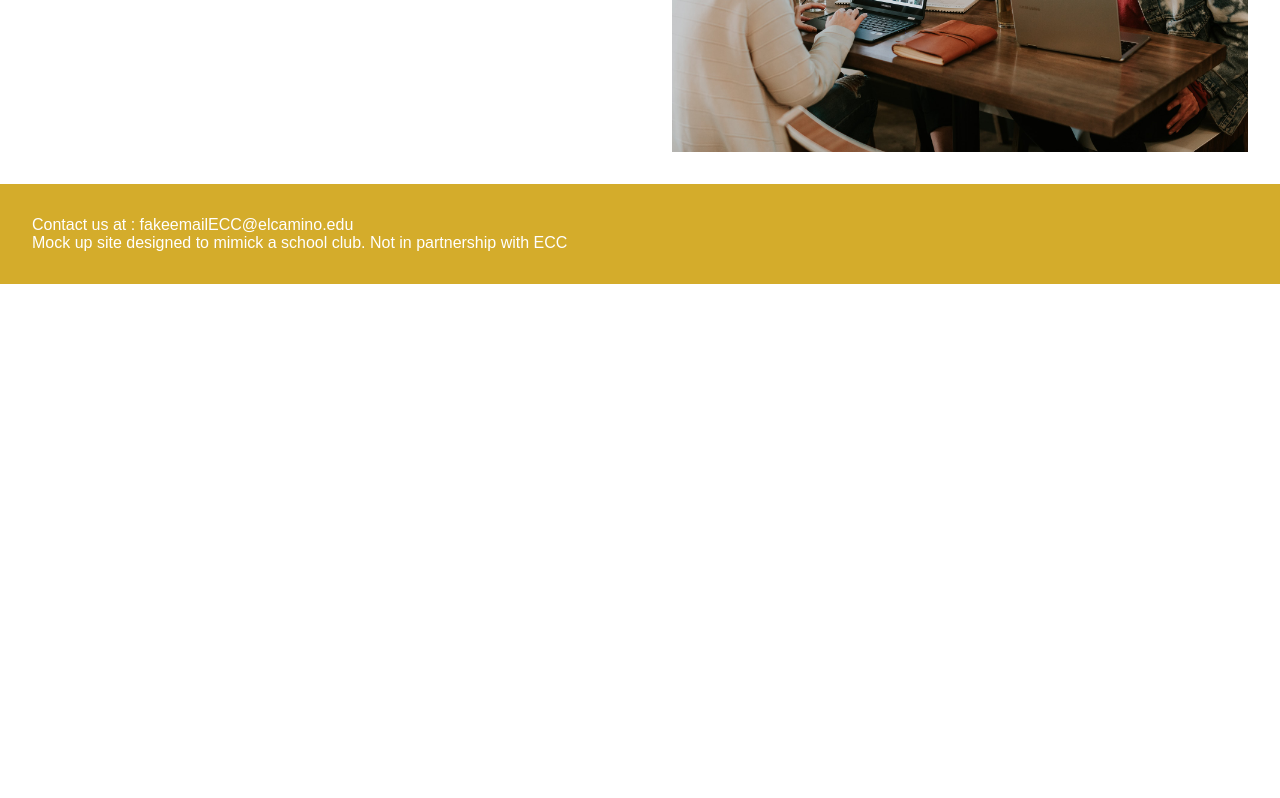
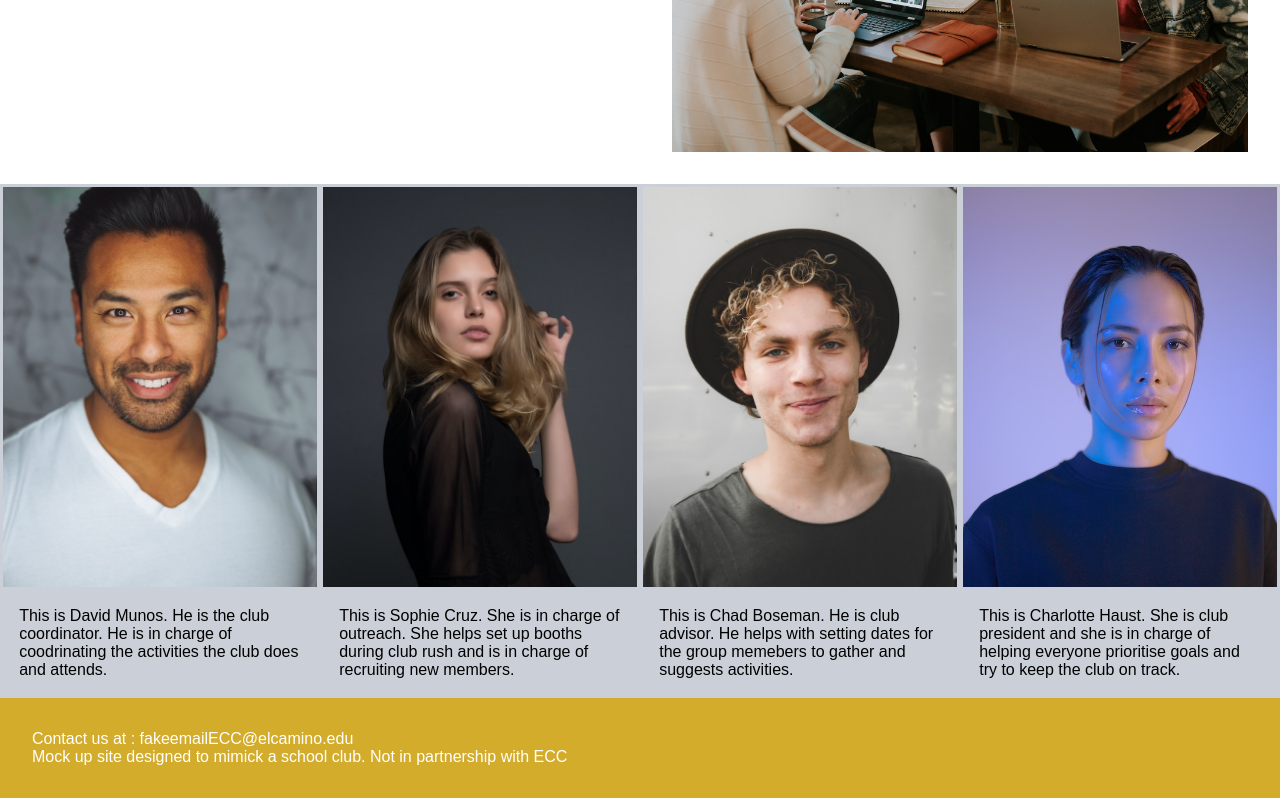
Before and after one commit to Moses2308/project2X, a plain HTML site: page lead.html in a window 1280 px wide. Shown: the part 438-1236 px from the top of the page. Before the commit the page ends 800 px from the top, so only its background shows below. Drawn offline with Linux system fonts and the light colour scheme.

Commit message:
added images and an img gallery to leadership page

```diff
--- a/lead.html
+++ b/lead.html
@@ -20,7 +20,7 @@
         <li><a href="about.html">About</a></li>
         <li><a href="opp.html">Opportunities</a></li>
         <li><a href="activity.html">Activities</a></li>
-        <li><a href="lead.html">Leadership</a></li>
+        <li><a href="lead.html" class="current">Leadership</a></li>
       </ul>
     </nav>
     <main>
@@ -42,6 +42,51 @@
       <aside>
         <img src="./images/brooke-cagle-g1Kr4Ozfoac-unsplash.jpg" alt="" />
       </aside>
+      <section class="gallery">
+        <div class="poster">
+          <a href="" target="_blank">
+            <img
+              src="./images/joseph-gonzalez-iFgRcqHznqg-unsplash.jpg"
+              alt=""
+            />
+          </a>
+          <p>
+            This is David Munos. He is the club coordinator. He is in charge of
+            coodrinating the activities the club does and attends.
+          </p>
+        </div>
+        <div class="poster">
+          <a href="" target="_blank">
+            <img
+              src="./images/rafaella-mendes-diniz-et_78QkMMQs-unsplash.jpg"
+              alt=""
+            />
+          </a>
+          <p>
+            This is Sophie Cruz. She is in charge of outreach. She helps set up
+            booths during club rush and is in charge of recruiting new members.
+          </p>
+        </div>
+        <div class="poster">
+          <a href="" target="_blank">
+            <img src="./images/ian-dooley-d1UPkiFd04A-unsplash.jpg" alt="" />
+          </a>
+          <p>
+            This is Chad Boseman. He is club advisor. He helps with setting
+            dates for the group memebers to gather and suggests activities.
+          </p>
+        </div>
+        <div class="poster">
+          <a href="" target="_blank">
+            <img src="./images/aiony-haust-3TLl_97HNJo-unsplash.jpg" alt="" />
+          </a>
+          <p>
+            This is Charlotte Haust. She is club president and she is in charge
+            of helping everyone prioritise goals and try to keep the club on
+            track.
+          </p>
+        </div>
+      </section>
     </main>
     <footer>
       <p>Contact us at : fakeemailECC@elcamino.edu</p>
--- a/style.css
+++ b/style.css
@@ -44,6 +44,10 @@ header h2 {
   background-color: var(--color-darkBlue);
   border-left: 1px solid var(--color-coolGrey);
   color: var(--color-coolGrey);
+}
+#nav_menu ul .current {
+  color: var(--color-darkBlue);
+  background-color: var(--color-coolGrey);
 }
 #nav_menu ul li:nth-of-type(5) {
   border-right: 1px solid lightslategrey;
@@ -135,3 +139,31 @@ form button:hover {
   background-color: var(--color-sunset);
   transition: background-color 0.2s ease-out;
 }
+/* Gallery styles */
+.gallery {
+  float: left;
+  clear: both;
+  width: 100%;
+}
+.poster {
+  float: left;
+  width: 25%;
+  background-color: var(--color-coolGrey);
+  padding: 0.2rem;
+}
+.poster:hover {
+  border: 1px solid black;
+}
+.poster p {
+  margin: 1rem;
+}
+.poster img {
+  width: 100%;
+  height: 400px;
+  object-fit: cover;
+}
+@media (max-width: 800px) {
+  .poster img {
+    height: 200px;
+  }
+}
```
Also changed, not shown: about.html (+1 -1 lines), activity.html (+1 -1 lines), index.html (+1 -1 lines), opp.html (+1 -1 lines), images/aiony-haust-3TLl_97HNJo-unsplash.jpg (added), images/ian-dooley-d1UPkiFd04A-unsplash.jpg (added), images/joseph-gonzalez-iFgRcqHznqg-unsplash.jpg (added), images/rafaella-mendes-diniz-et_78QkMMQs-unsplash.jpg (added).
